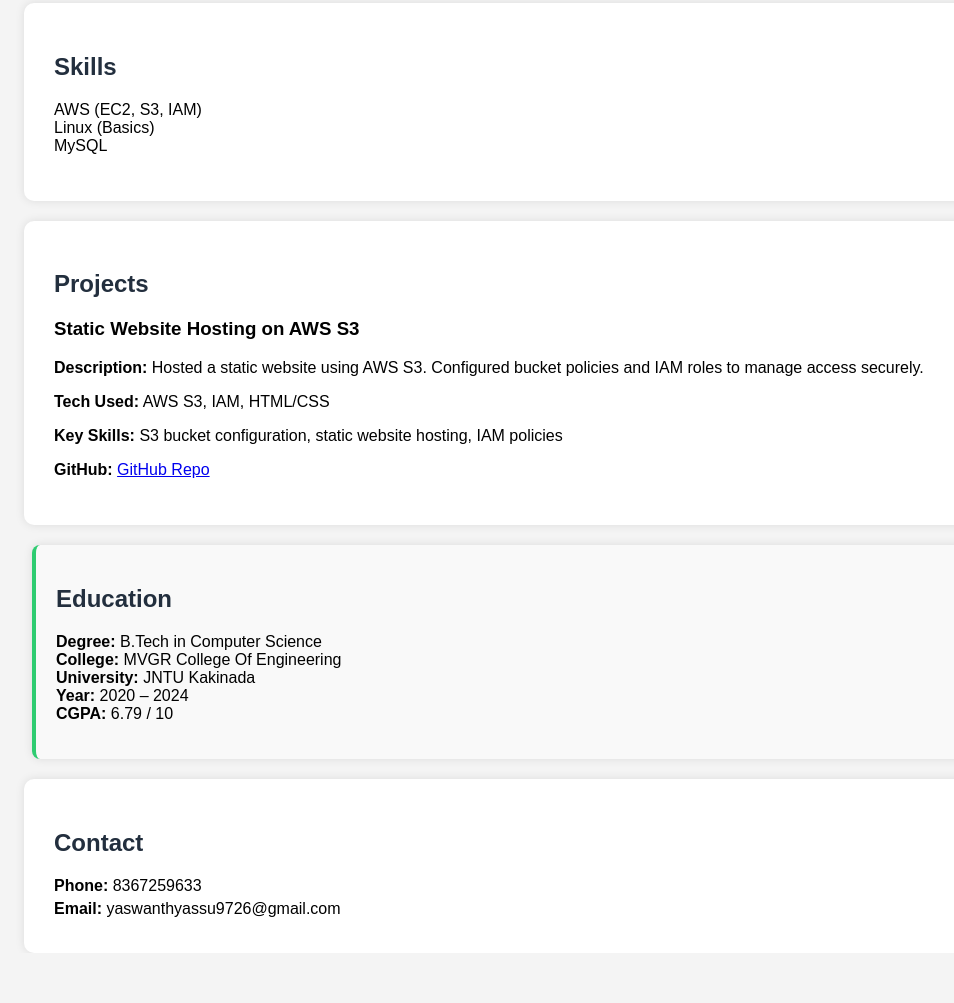
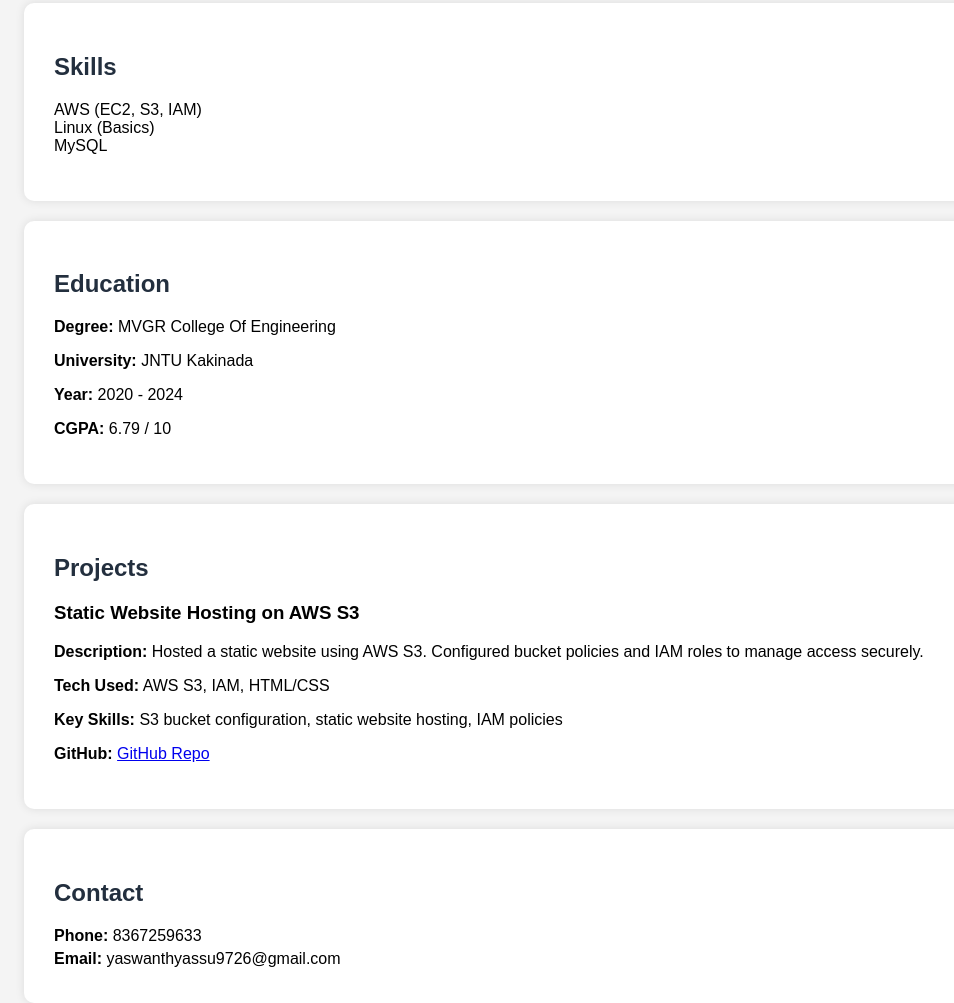
Before and after one commit to Yaswanthbotsa/portfolio, a plain HTML site: page index.html in a window 1280 px wide. Shown: the part 389-1392 px from the top of the page, without its empty margins (136-1090 px from the left). Before the commit the page ends 1342 px from the top, so only its background shows below. Drawn offline with Linux system fonts and the light colour scheme.

Commit message:
Update index.html

```diff
--- a/index.html
+++ b/index.html
@@ -13,8 +13,6 @@
     ul { list-style: none; padding: 0; }
     .contact-info p { margin: 5px 0; }
     .project { margin-top: 20px; }
-    .education { background-color: #f9f9f9; border-left: 4px solid #2ecc71; border-radius: 8px; padding: 20px; }
-    .education ul li { margin-bottom: 15px; }
   </style>
 </head>
 <body>
@@ -24,8 +22,8 @@
     <nav>
       <a href="#about">About</a>
       <a href="#skills">Skills</a>
+      <a href="#education">Education</a>
       <a href="#projects">Projects</a>
-      <a href="#education">Education</a>
       <a href="#contact">Contact</a>
     </nav>
   </header>
@@ -44,6 +42,14 @@
     </ul>
   </section>
 
+  <section id="education">
+    <h2>Education</h2>
+    <p><strong>Degree:</strong> MVGR College Of Engineering</p>
+    <p><strong>University:</strong> JNTU Kakinada</p>
+    <p><strong>Year:</strong> 2020 - 2024</p>
+    <p><strong>CGPA:</strong> 6.79 / 10</p>
+  </section>
+
   <section id="projects">
     <h2>Projects</h2>
     <div class="project">
@@ -56,19 +62,6 @@
     </div>
   </section>
 
-  <section id="education" class="education">
-    <h2>Education</h2>
-    <ul>
-      <li>
-        <strong>Degree:</strong> B.Tech in Computer Science<br>
-        <strong>College:</strong> MVGR College Of Engineering<br>
-        <strong>University:</strong> JNTU Kakinada<br>
-        <strong>Year:</strong> 2020 – 2024<br>
-        <strong>CGPA:</strong> 6.79 / 10
-      </li>
-    </ul>
-  </section>
-
   <section id="contact">
     <h2>Contact</h2>
     <div class="contact-info">
```
